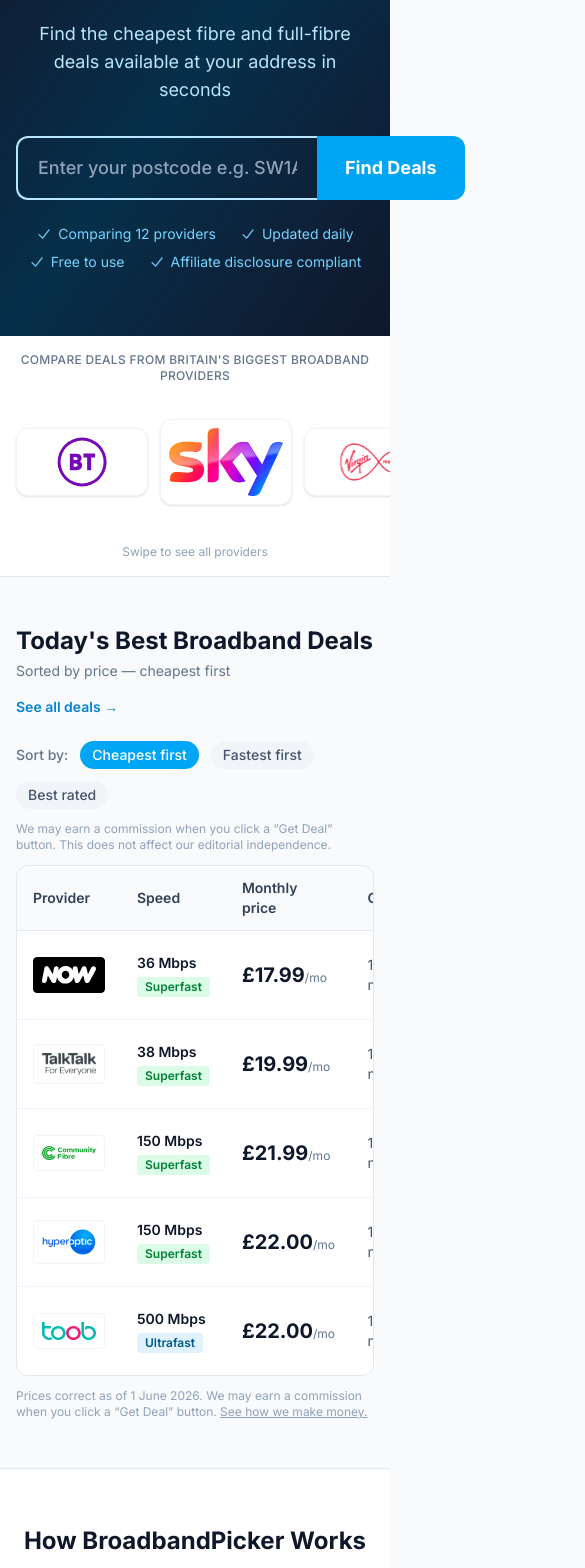
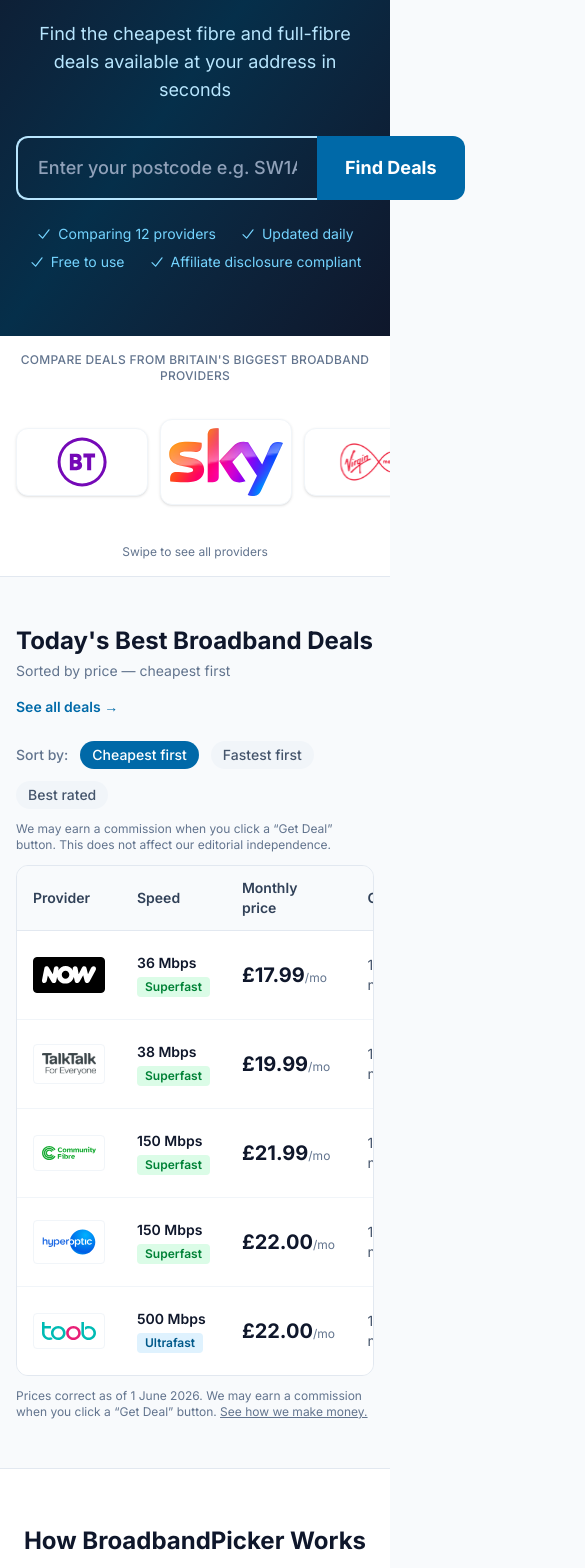
Before and after one commit to sahilsayed-ielts/broadbandpicker, a Next.js app: page / in a window 390 px wide. Shown: the part 260-1828 px from the top of the page, 585 px wide, since content can reach past the window. Built offline with nearby package versions, Linux system fonts and the light colour scheme; no server answers; grey boxes are pictures that could not be loaded.

Commit message:
fix: improve homepage contrast accessibility

```diff
--- a/app/layout.tsx
+++ b/app/layout.tsx
@@ -147,10 +147,10 @@
         </div>
 
         <div className="border-t border-slate-800 pt-8 space-y-3">
-          <p className="text-xs text-slate-500 max-w-3xl">
+          <p className="text-xs text-slate-300 max-w-3xl">
             BroadbandPicker.co.uk is a free comparison service. We may receive a commission when you click through to a provider and take out a service. This does not affect our editorial independence or the prices you are quoted. All prices shown are monthly. Contract terms, prices and availability are subject to change — always verify with the provider before signing up.
           </p>
-          <p className="text-xs text-slate-600">
+          <p className="text-xs text-slate-400">
             &copy; {year} BroadbandPicker.co.uk — We are not affiliated with any broadband provider. All trademarks belong to their respective owners.
           </p>
         </div>
--- a/app/page.tsx
+++ b/app/page.tsx
@@ -215,7 +215,7 @@
               ))}
             </div>
           </div>
-          <p className="mt-2 text-center text-xs text-slate-400 sm:hidden">
+          <p className="mt-2 text-center text-xs text-slate-500 sm:hidden">
             Swipe to see all providers
           </p>
           <div className="sr-only">
@@ -237,7 +237,7 @@
           </div>
           <Link
             href="/deals"
-            className="text-sky-600 font-semibold text-sm hover:underline underline-offset-2"
+            className="text-sky-700 font-semibold text-sm hover:underline underline-offset-2"
           >
             See all deals &rarr;
           </Link>
@@ -245,10 +245,10 @@
 
         <DealTable deals={topDeals} showDisclosure={true} compact={false} />
 
-        <p className="text-xs text-slate-400 mt-3">
+        <p className="text-xs text-slate-500 mt-3">
           Prices correct as of {updatedDate}. We may earn a commission when you click a
           &ldquo;Get Deal&rdquo; button.{' '}
-          <Link href="/about" className="underline hover:text-slate-600">
+          <Link href="/about" className="underline hover:text-slate-700">
             See how we make money.
           </Link>
         </p>
@@ -264,11 +264,11 @@
             {HOW_IT_WORKS.map((step) => (
               <div key={step.step} className="text-center">
                 <div className="flex justify-center mb-4">
-                  <div className="w-16 h-16 bg-sky-50 rounded-2xl flex items-center justify-center">
-                    {step.icon}
+                    <div className="w-16 h-16 bg-sky-50 rounded-2xl flex items-center justify-center">
+                      {step.icon}
+                    </div>
                   </div>
-                </div>
-                <div className="text-xs font-bold text-sky-500 uppercase tracking-widest mb-2">
+                <div className="text-xs font-bold text-sky-700 uppercase tracking-widest mb-2">
                   Step {step.step}
                 </div>
                 <h3 className="text-lg font-bold text-slate-900 mb-2">{step.title}</h3>
--- a/components/AffiliateCTA.tsx
+++ b/components/AffiliateCTA.tsx
@@ -31,8 +31,8 @@
 
   const variantClass =
     variant === 'primary'
-      ? 'bg-green-500 hover:bg-green-600 text-white font-semibold'
-      : 'border-2 border-sky-500 text-sky-600 hover:bg-sky-50 font-semibold'
+      ? 'bg-green-700 hover:bg-green-800 text-white font-semibold'
+      : 'border-2 border-sky-700 text-sky-700 hover:bg-sky-50 font-semibold'
 
   function handleClick() {
     trackAffiliateClick({
--- a/components/DealBadge.tsx
+++ b/components/DealBadge.tsx
@@ -6,7 +6,7 @@
 
 const config: Record<BadgeType, { bg: string; text: string; icon: React.ReactNode }> = {
   'Best Value': {
-    bg: 'bg-green-500',
+    bg: 'bg-green-700',
     text: 'text-white',
     icon: (
       <svg width="12" height="12" viewBox="0 0 12 12" fill="currentColor" aria-hidden="true">
@@ -15,7 +15,7 @@
     ),
   },
   'Fastest': {
-    bg: 'bg-sky-500',
+    bg: 'bg-sky-700',
     text: 'text-white',
     icon: (
       <svg width="12" height="12" viewBox="0 0 12 12" fill="none" stroke="currentColor" strokeWidth="1.5" aria-hidden="true">
@@ -24,7 +24,7 @@
     ),
   },
   "Editor's Pick": {
-    bg: 'bg-amber-500',
+    bg: 'bg-amber-700',
     text: 'text-white',
     icon: (
       <svg width="12" height="12" viewBox="0 0 12 12" fill="currentColor" aria-hidden="true">
--- a/components/DealTable.tsx
+++ b/components/DealTable.tsx
@@ -48,7 +48,7 @@
             onClick={() => setSort(k)}
             className={`px-3 py-1 rounded-full text-sm font-medium transition-colors ${
               sort === k
-                ? 'bg-sky-500 text-white'
+                ? 'bg-sky-700 text-white'
                 : 'bg-slate-100 text-slate-600 hover:bg-slate-200'
             }`}
           >
@@ -58,7 +58,7 @@
       </div>
 
       {showDisclosure && (
-        <p className="text-xs text-slate-400 mb-3">
+        <p className="text-xs text-slate-500 mb-3">
           We may earn a commission when you click a &ldquo;Get Deal&rdquo; button. This does not affect our editorial independence.
         </p>
       )}
@@ -67,12 +67,12 @@
         <table className="w-full min-w-[640px] text-sm">
           <thead className="bg-slate-50 border-b border-slate-200">
             <tr>
-              <th className="text-left px-4 py-3 font-semibold text-slate-700">Provider</th>
-              <th className="text-left px-4 py-3 font-semibold text-slate-700">Speed</th>
-              <th className="text-left px-4 py-3 font-semibold text-slate-700">Monthly price</th>
-              <th className="text-left px-4 py-3 font-semibold text-slate-700">Contract</th>
-              {!compact && <th className="text-left px-4 py-3 font-semibold text-slate-700">Setup</th>}
-              <th className="px-4 py-3"></th>
+              <th scope="col" className="text-left px-4 py-3 font-semibold text-slate-700">Provider</th>
+              <th scope="col" className="text-left px-4 py-3 font-semibold text-slate-700">Speed</th>
+              <th scope="col" className="text-left px-4 py-3 font-semibold text-slate-700">Monthly price</th>
+              <th scope="col" className="text-left px-4 py-3 font-semibold text-slate-700">Contract</th>
+              {!compact && <th scope="col" className="text-left px-4 py-3 font-semibold text-slate-700">Setup</th>}
+              <th scope="col" className="px-4 py-3"><span className="sr-only">Affiliate link</span></th>
             </tr>
           </thead>
           <tbody className="divide-y divide-slate-100">
@@ -99,7 +99,7 @@
                 {!compact && (
                   <td className="px-4 py-4 text-slate-600">
                     {deal.setupFee === 0 ? (
-                      <span className="text-green-600 font-medium">Free</span>
+                      <span className="text-green-700 font-medium">Free</span>
                     ) : (
                       `£${deal.setupFee}`
                     )}
--- a/components/NewsletterSignup.tsx
+++ b/components/NewsletterSignup.tsx
@@ -48,7 +48,7 @@
   return (
     <div className="bg-slate-800 rounded-xl px-6 py-8">
       <h3 className="text-white font-bold text-lg mb-1">Get deal alerts by email</h3>
-      <p className="text-slate-400 text-sm mb-4">
+      <p className="text-slate-300 text-sm mb-4">
         We&apos;ll send you the best new broadband deals — no spam, unsubscribe any time.
       </p>
       {status === 'success' ? (
@@ -67,7 +67,7 @@
           <button
             type="submit"
             disabled={status === 'loading'}
-            className="px-5 py-2.5 bg-sky-500 hover:bg-sky-600 text-white font-semibold rounded-lg text-sm transition-colors disabled:opacity-60"
+            className="px-5 py-2.5 bg-sky-700 hover:bg-sky-800 text-white font-semibold rounded-lg text-sm transition-colors disabled:opacity-60"
           >
             {status === 'loading' ? 'Subscribing…' : 'Get alerts'}
           </button>
--- a/components/PostcodeChecker.tsx
+++ b/components/PostcodeChecker.tsx
@@ -36,8 +36,8 @@
 
   const btnClass =
     size === 'large'
-      ? 'px-7 py-4 text-lg bg-sky-500 hover:bg-sky-600 text-white font-bold rounded-r-xl transition-colors whitespace-nowrap'
-      : 'px-5 py-3 bg-sky-500 hover:bg-sky-600 text-white font-semibold rounded-r-lg transition-colors whitespace-nowrap'
+      ? 'px-7 py-4 text-lg bg-sky-700 hover:bg-sky-800 text-white font-bold rounded-r-xl transition-colors whitespace-nowrap'
+      : 'px-5 py-3 bg-sky-700 hover:bg-sky-800 text-white font-semibold rounded-r-lg transition-colors whitespace-nowrap'
 
   return (
     <form onSubmit={handleSubmit} className="w-full">
```
